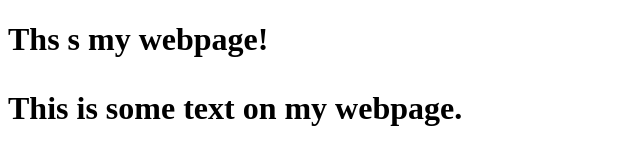
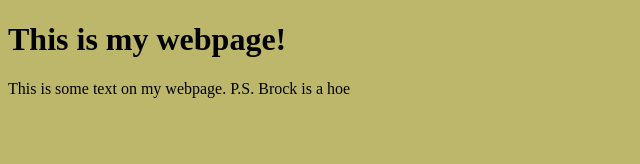
Before and after one commit to aaabbbuuu/git-playground, a plain HTML site: page index.html in a window 1280 px wide. Shown: the whole page, without its empty margins (0-640 px from the left). Drawn offline with Linux system fonts and the light colour scheme.

Commit message:
changed background color

```diff
--- a/index.html
+++ b/index.html
@@ -3,9 +3,12 @@
 	<head>
 		<title>My Test Page</title>
 		<meta charset="utf-8" />
+		<link rel="stylesheet" href="style.css" />
 	</head>
 	<body>
-		<h1>Ths s my webpage!<h1>
-		<p>This is some text on my webpage.</p>
+		<div>
+			<h1>This is my webpage!</h1>
+			<p>This is some text on my webpage. P.S. Brock is a hoe</p>
+		</div>
 	</body>
 </html>
--- /dev/null
+++ b/style.css
@@ -0,0 +1,4 @@
+body{
+	background-color: darkkhaki;
+
+}
```
